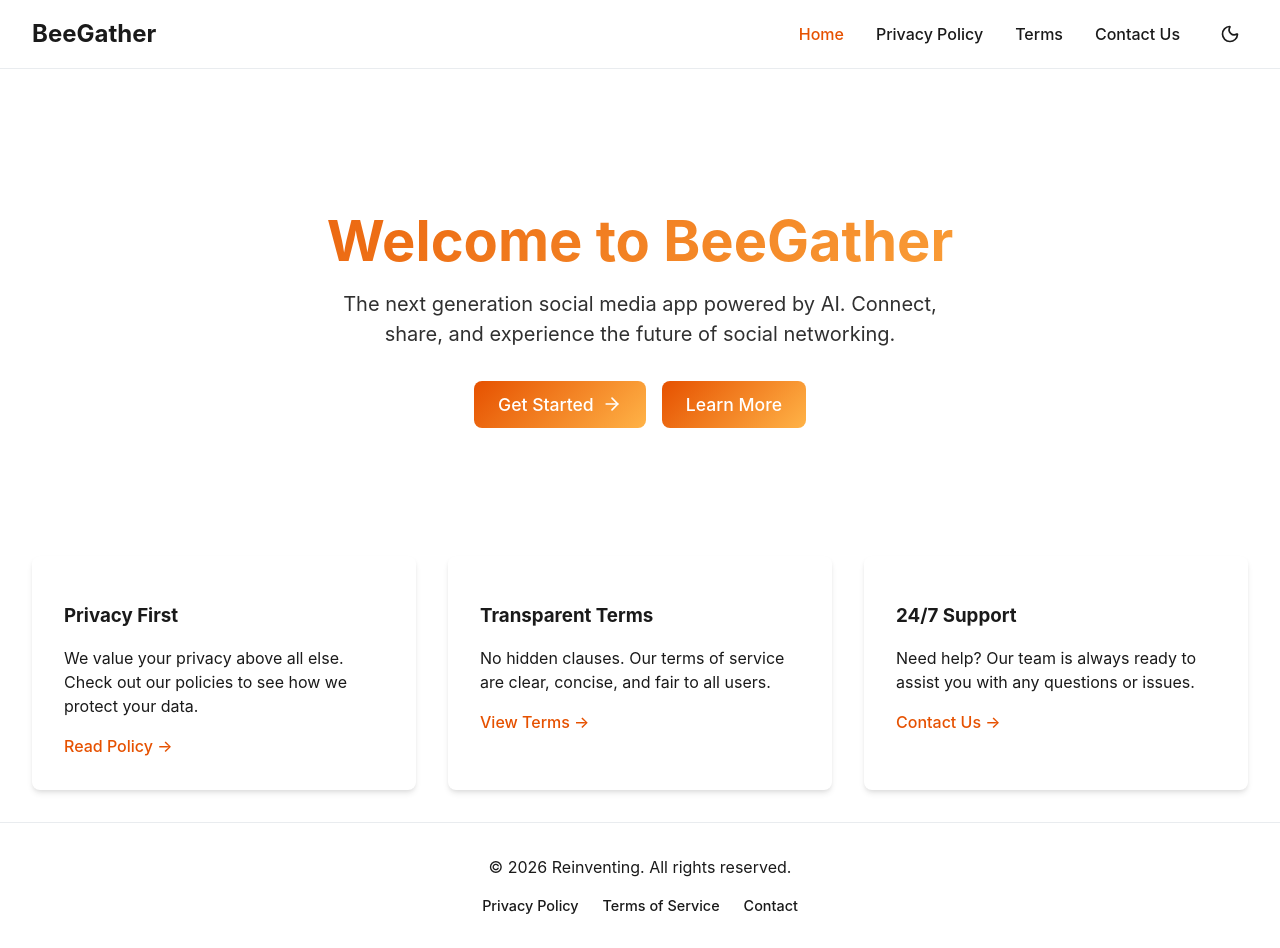
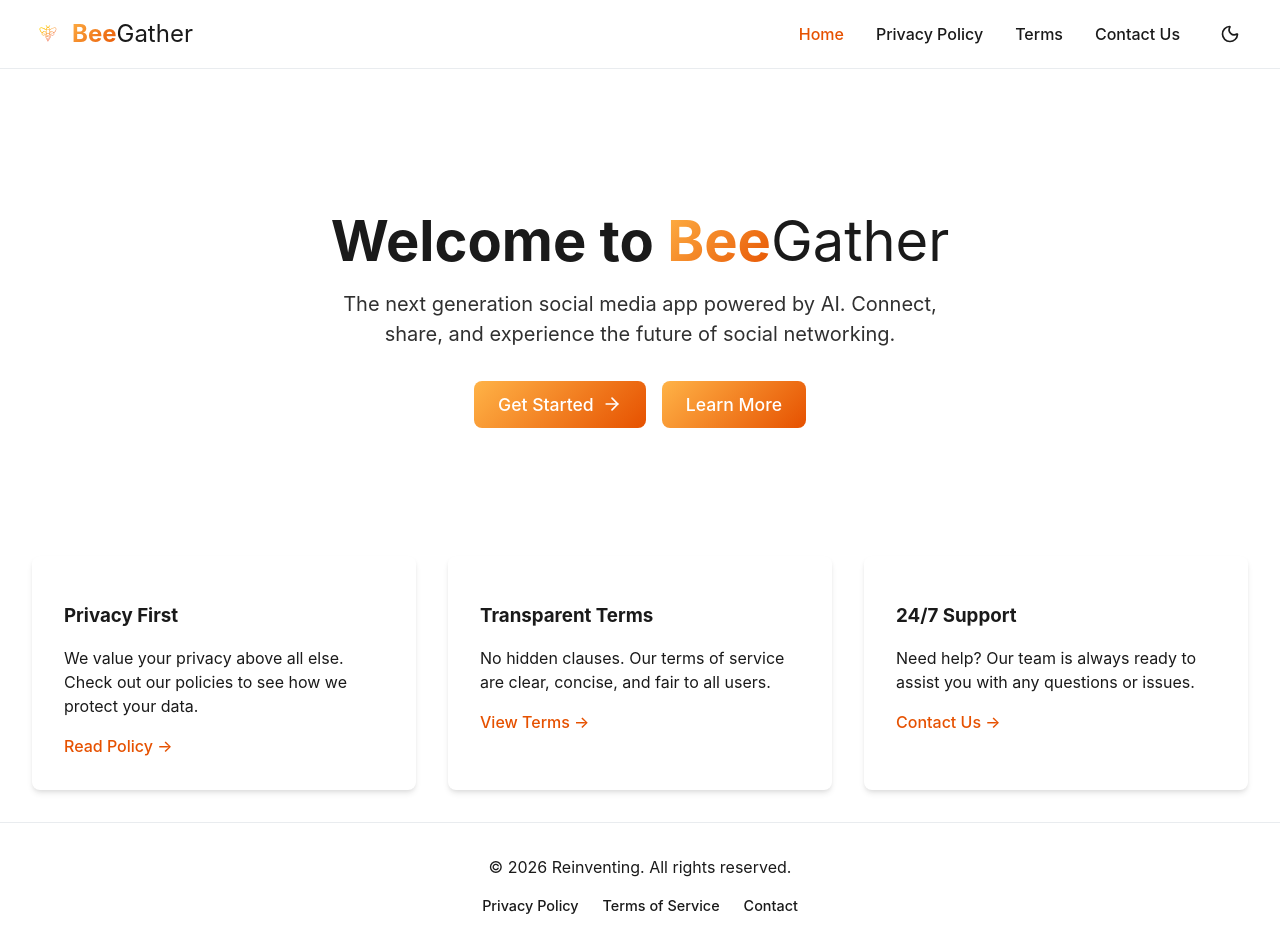
Before and after one commit to ranjansharma1412/FunAIConnectWeb, a React (Vite) app: page / in a window 1280 px wide. Built offline with nearby package versions, Linux system fonts and the light colour scheme.

Commit message:
Updated App name & and app logo

```diff
--- a/index.html
+++ b/index.html
@@ -1,13 +1,16 @@
 <!doctype html>
 <html lang="en">
+
 <head>
   <meta charset="UTF-8" />
-    <link rel="icon" type="image/svg+xml" href="/vite.svg" />
+  <link rel="icon" type="image/svg+xml" href="/bee_logo.svg" />
   <meta name="viewport" content="width=device-width, initial-scale=1.0" />
   <title>BeeGather</title>
 </head>
+
 <body>
   <div id="root"></div>
   <script type="module" src="/src/main.tsx"></script>
 </body>
+
 </html>
--- a/src/components/Header.tsx
+++ b/src/components/Header.tsx
@@ -35,8 +35,12 @@ const Header = ({ theme, toggleTheme }: HeaderProps) => {
             zIndex: 100
         }}>
             <div className="container" style={{ display: 'flex', justifyContent: 'space-between', alignItems: 'center' }}>
-                <Link to="/" style={{ fontSize: '1.5rem', fontWeight: 'bold', display: 'flex', alignItems: 'center', gap: '0.5rem', color: 'var(--text-color)' }}>
-                    <span>BeeGather</span>
+                <Link to="/" style={{ fontSize: '1.5rem', display: 'flex', alignItems: 'center', gap: '0.5rem', textDecoration: 'none' }}>
+                    <img src="/bee_logo.svg" alt="BeeGather Logo" style={{ width: '32px', height: '32px' }} />
+                    <div style={{ display: 'flex', alignItems: 'center' }}>
+                        <span style={{ fontWeight: 'bold', background: 'var(--primary-gradient)', WebkitBackgroundClip: 'text', WebkitTextFillColor: 'transparent' }}>Bee</span>
+                        <span style={{ fontWeight: 'normal', color: 'var(--text-color)' }}>Gather</span>
+                    </div>
                 </Link>
 
                 {/* Desktop Navigation */}
--- a/src/index.css
+++ b/src/index.css
@@ -1,7 +1,7 @@
 :root {
   --bg-color: #ffffff; /* light white */
   --text-color: #1a1a1a;
-  --primary-gradient: linear-gradient(135deg, #e65100, #ffb347); /* dark orange & light orange */
+  --primary-gradient: linear-gradient(135deg, #ffb347, #e65100); /* light orange & dark orange */
   --primary-color: #e65100;
   --secondary-color: #ffb347;
   --header-bg: rgba(255, 255, 255, 0.9);
@@ -13,7 +13,7 @@
 [data-theme='dark'] {
   --bg-color: #1c1c1c; /* graphite black */
   --text-color: rgba(255, 255, 255, 0.87);
-  --primary-gradient: linear-gradient(135deg, #e65100, #ffb347);
+  --primary-gradient: linear-gradient(135deg, #ffb347, #e65100);
   --primary-color: #e65100;
   --secondary-color: #ffb347;
   --header-bg: rgba(28, 28, 28, 0.9);
--- a/src/pages/Home.tsx
+++ b/src/pages/Home.tsx
@@ -5,8 +5,8 @@ const Home = () => {
     return (
         <div className="home-container">
             <section style={{ textAlign: 'center', padding: '4rem 0' }}>
-                <h1 style={{ fontSize: '3.5rem', marginBottom: '1rem', background: 'var(--primary-gradient)', WebkitBackgroundClip: 'text', WebkitTextFillColor: 'transparent' }}>
-                    Welcome to BeeGather
+                <h1 style={{ fontSize: '3.5rem', marginBottom: '1rem', color: 'var(--text-color)' }}>
+                    Welcome to <span style={{ fontWeight: 'bold', background: 'var(--primary-gradient)', WebkitBackgroundClip: 'text', WebkitTextFillColor: 'transparent' }}>Bee</span><span style={{ fontWeight: 'normal', color: 'var(--text-color)' }}>Gather</span>
                 </h1>
                 <p style={{ fontSize: '1.25rem', color: 'var(--text-color)', opacity: 0.9, maxWidth: '600px', margin: '0 auto 2rem' }}>
                     The next generation social media app powered by AI. Connect, share, and experience the future of social networking.
```
Also changed, not shown: public/bee_logo.svg (added). Lines whose indentation alone changed are shown as unchanged.
